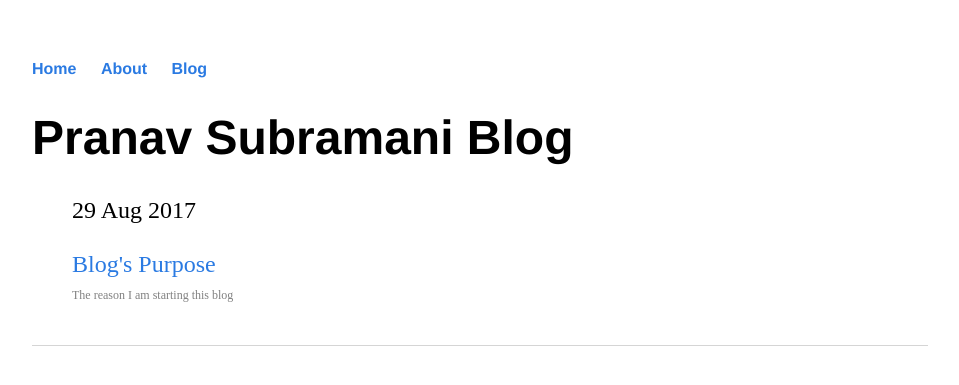
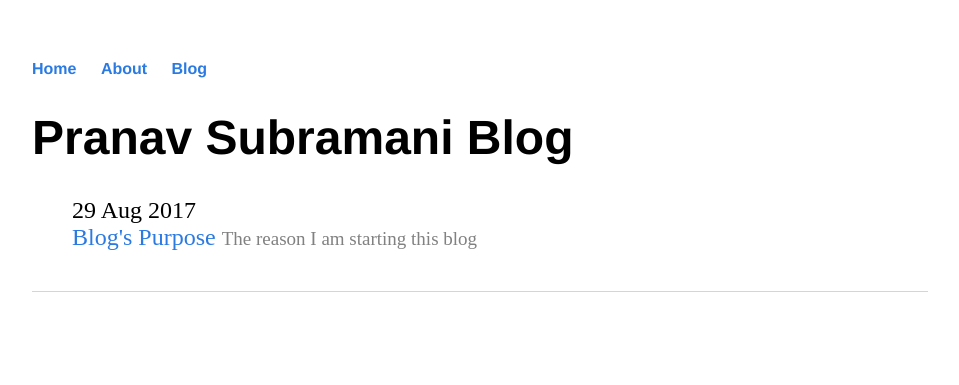
Before and after one commit to pranavsubramani/pranavsubramani.github.io, a Jekyll site: the page built from blog/index.html, in a window 1280 px wide. Shown: the top 385 px of the page, without its empty margins (160-1119 px from the left). Built offline with Jekyll 4.4.1, drawn with Linux system fonts in a browser that asks for light colours.

Commit message:
updating minor issues

```diff
--- a/blog/index.html
+++ b/blog/index.html
@@ -7,7 +7,9 @@
 
       {% for post in site.posts %}
         <li><span>{{ post.date | date_to_string }}</span>
-        <br></br>
-         <a href="{{ post.url }}" title="{{ post.title }}">{{ post.title }}</a><br> <span class="synopsis">{{ post.synopsis }} </span><br></li>
+        <br>
+         <a href="{{ post.url }}" title="{{ post.title }}">{{ post.title }}</a>
+          <span class="synopsis">{{ post.synopsis }} </span>
+          </li>
       {% endfor %}
     </ul>
--- a/css/main.css
+++ b/css/main.css
@@ -57,7 +57,7 @@
 }
 
 .synopsis {
-    font-size: 12px;
+    font-size: 19px;
     color: #818181;
 }
 
```
